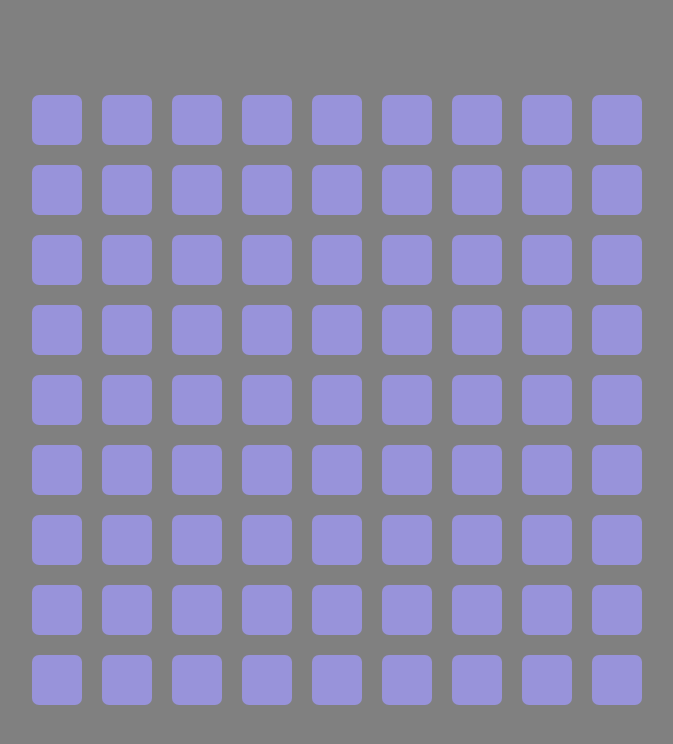
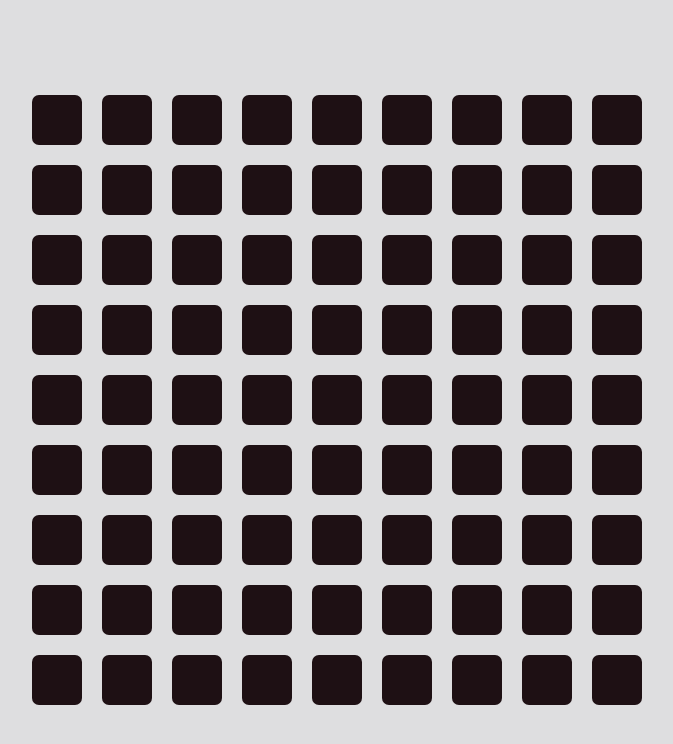
Before and after one commit to Robert1505/Minesweeper, a React (Create React App) app: page / in a window 1280 px wide. Shown: the top 744 px of the page, without its empty margins (303-976 px from the left). Built offline with nearby package versions, Linux system fonts and the light colour scheme.

Commit message:
Solved the algorithm

```diff
--- a/public/index.html
+++ b/public/index.html
@@ -3,6 +3,9 @@
   <head>
     <meta charset="utf-8" />
     <link rel="icon" href="%PUBLIC_URL%/favicon.ico" />
+    <link rel="preconnect" href="https://fonts.googleapis.com">
+    <link rel="preconnect" href="https://fonts.gstatic.com" crossorigin>
+    <link href="https://fonts.googleapis.com/css2?family=Ubuntu:wght@500;700&display=swap" rel="stylesheet">
     <meta name="viewport" content="width=device-width, initial-scale=1" />
     <meta name="theme-color" content="#000000" />
     <meta
--- a/src/App.css
+++ b/src/App.css
@@ -1,5 +1,5 @@
 .App{
-  background-color: grey;
+  background-color: #DEDEE0;
   height: 100vh;
   display: flex;
   justify-content: center;
@@ -8,14 +8,25 @@
 .cell{
   height: 50px;
   width: 50px;
-  background-color: white;
+  background-color: #1E1014;
   border-radius: 7px;
   display: flex;
   justify-content: center;
   align-items: center;
+
+  transition: all 0.2s ease-in-out;
 }
+
+.cell:hover {
+  transform: scale(1.2, 1.2);
+}
+
 .row{
   display: flex;
   gap: 20px;
   padding: 10px 0px;
 }
+.title{
+  font-family: 'Ubuntu', sans-serif;
+  font-size: 50px;
+}
--- a/src/App.tsx
+++ b/src/App.tsx
@@ -1,6 +1,6 @@
-import React, { useCallback, useEffect, useRef, useState } from 'react';
-import './App.css';
-import Cell from './Cell';
+import React, { useCallback, useEffect, useRef, useState } from "react";
+import "./App.css";
+import Cell from "./Cell";
 
 export enum CELL_TYPE {
   BOMB = -1,
@@ -8,12 +8,25 @@ export enum CELL_TYPE {
   ONE = 1,
   TWO = 2,
   THREE = 3,
-  FOUR = 4
+  FOUR = 4,
 }
 
+export interface CellContent {
+  type: CELL_TYPE;
+  isClicked: boolean;
+  visited: boolean;
+}
+
+const dx = [-1, 0, 1, 0];
+const dy = [0, 1, 0, -1];
+
 function App() {
-  const [board, setBoard] = useState<CELL_TYPE[][]>([]);
+  const [board, setBoard] = useState<CellContent[][]>([]);
+  // const [visited, setVisited] = useState<boolean[][]>([]);
   const [bombsSpawned, setBombsSpawned] = useState<boolean>(false);
+
+  // const fillBoard = useRef<CellContent[][]>([]);
+  // const fillVisited = useRef<boolean[][]>([]);
 
   const initialiseBoard = (rows: number, columns: number) => {
     const oldState = [...board];
@@ -21,48 +34,49 @@ function App() {
     for (let i = 0; i < rows; i++) {
       oldState[i] = [];
       for (let j = 0; j < columns; j++) {
-            oldState[i][j] = CELL_TYPE.EMPTY;
+        oldState[i][j] = {
+          type: CELL_TYPE.EMPTY,
+          isClicked: false,
+          visited: false,
+        };
       }
     }
 
     setBoard(oldState);
-  }
+  };
 
   useEffect(() => {
-    initialiseBoard(9, 9)
-  }, [])
+    initialiseBoard(9, 9);
+  }, []);
 
   useEffect(() => {
     if (board.length > 0) {
       if (bombsSpawned === false) {
-        spawnRandomBombs(10);
+        spawnRandomBombs(20);
         setBombsSpawned(true);
-        generateNumbers(9,9);
+        generateNumbers(9, 9);
       }
     }
-  }, [board])
+  }, [board]);
 
   const setBomb = (row: number, column: number) => {
     const oldState = [...board];
-    oldState[row][column] = CELL_TYPE.BOMB;
+    oldState[row][column].type = CELL_TYPE.BOMB;
     setBoard(oldState);
-  }
+  };
 
   const spawnRandomBombs = (count: number) => {
-    for(let i = 0; i < count; i++){
+    for (let i = 0; i < count; i++) {
       let x = Math.floor(Math.random() * 9);
       let y = Math.floor(Math.random() * 9);
-      setBomb(x,y);
+      setBomb(x, y);
     }
-  }
+  };
 
   const countBombsNearby = (x: number, y: number): number => {
-    const dx = [-1, -1, -1, 0, 1, 1, 1, 0];
-    const dy = [-1, 0, 1, 1, 1, 0, -1, -1];
     let count = 0;
 
     for (let i = 0; i < 8; i++) {
-
       // calculam pozitiile de in jurul nostru pe rand
       const newX = x + dx[i];
       const newY = y + dy[i];
@@ -70,54 +84,101 @@ function App() {
       // verificam daca pozitia unde cautam bomba se afla in matrice
       if (newX >= 0 && newY >= 0 && newX <= 8 && newY <= 8) {
         // verificam daca am gasit o bomba
-        if (board[newX][newY] === CELL_TYPE.BOMB) {
+        if (board[newX][newY].type === CELL_TYPE.BOMB) {
           count++;
         }
       }
-
     }
 
     return count;
-
-  }
+  };
 
   const generateNumbers = (rows: number, columns: number) => {
     const oldState = [...board];
 
     for (let i = 0; i < rows; i++) {
       for (let j = 0; j < columns; j++) {
-        if(oldState[i][j] === CELL_TYPE.EMPTY) {
+        if (oldState[i][j].type === CELL_TYPE.EMPTY) {
           const count = countBombsNearby(i, j);
-          if(count === 1) oldState[i][j] = CELL_TYPE.ONE
-          else if(count === 2) oldState[i][j] = CELL_TYPE.TWO
-          else if(count === 3) oldState[i][j] = CELL_TYPE.THREE
-          else if(count === 4) oldState[i][j] = CELL_TYPE.FOUR;
+          if (count === 1) oldState[i][j].type = CELL_TYPE.ONE;
+          else if (count === 2) oldState[i][j].type = CELL_TYPE.TWO;
+          else if (count === 3) oldState[i][j].type = CELL_TYPE.THREE;
+          else if (count === 4) oldState[i][j].type = CELL_TYPE.FOUR;
         }
       }
     }
 
     setBoard(oldState);
+  };
+
+  const floodFillRecursive = (i: number, j: number) => {
+    const squares = [...board];
+
+    floodFillRecursiveHelper(squares, i, j);
+    setBoard(squares);
+  };
+
+  const floodFillRecursiveHelper = (
+    squares: CellContent[][],
+    i: number,
+    j: number
+  ) => {
+    // check out of bounds
+    if (i < 0 || i > 8) return;
+    if (j < 0 || j > 8) return;
+    // check if it's visited
+    if (squares[i][j].visited) return;
+    // Indicate node has been visited
+    squares[i][j].visited = true;
+    squares[i][j].isClicked = true;
+    // check if it's same color
+
+    if (squares[i][j].type !== CELL_TYPE.EMPTY) {
+      squares[i][j].isClicked = true;
+      return;
     }
 
-  const renderRow = (row: CELL_TYPE[]) => {
-    return row.map((cellType: CELL_TYPE) => {
-      return <Cell type={cellType}/>
-    })
+    for (let a = 0; a < 4; a++) {
+      floodFillRecursiveHelper(squares, i + dx[a], j + dy[a]);
     }
+  };
+
+  const renderRow = (row: CellContent[], rowIndex: number) => {
+    return row.map((cellContent: CellContent, columnIndex: number) => {
+      return (
+        <Cell
+          key={`cell-${rowIndex}-${columnIndex}`}
+          type={cellContent.type}
+          isClicked={cellContent.isClicked}
+          setIsClicked={() => {
+            const oldBoard = [...board];
+
+            oldBoard[rowIndex][columnIndex].isClicked = true;
+
+            setBoard(oldBoard);
+
+            if (board[rowIndex][columnIndex].type === CELL_TYPE.EMPTY) {
+              floodFillRecursive(rowIndex, columnIndex);
+            }
+          }}
+        />
+      );
+    });
+  };
 
   const renderBoard = () => {
-    return board.map((row: CELL_TYPE[]) => {
-      return <div className="row">
-        {renderRow(row)}
+    return board.map((row: CellContent[], index: number) => {
+      return (
+        <div className="row" key={`row-${index}`}>
+          {renderRow(row, index)}
         </div>
-    })
-  }
+      );
+    });
+  };
 
   return (
     <div className="App">
-      <div>
-        {renderBoard()}
-       </div>
+      <div>{renderBoard()}</div>
     </div>
   );
 }
--- a/src/Cell.tsx
+++ b/src/Cell.tsx
@@ -5,13 +5,13 @@ import BombSVG from "./BombSVG";
 
 interface Props {
   type: CELL_TYPE;
+  isClicked: boolean;
+  setIsClicked: Function;
 }
 
 export default function Cell(props: Props): ReactElement {
-  const [isClicked, setIsClicked] = useState<boolean>(false);
-
   const renderIcon = () => {
-    if (!isClicked) return;
+    if (!props.isClicked) return;
     if (props.type === CELL_TYPE.BOMB) {
       return <BombSVG />;
     }
@@ -20,12 +20,14 @@ export default function Cell(props: Props): ReactElement {
   };
 
   return (
-    <div onClick={() => setIsClicked(true)} className="cell"
-        style={{
-            backgroundColor: isClicked ? "#C7DBE6" : "#9893DA"
-        }}
+    <div
+      onClick={() => props.setIsClicked()}
+      className="cell"
+      style={{
+        backgroundColor: props.isClicked ? "#888888" : "#1E1014",
+        color: "whitesmoke"
+      }}
     >
-
       {renderIcon()}
     </div>
   );
```
Lines whose indentation alone changed are shown as unchanged.
